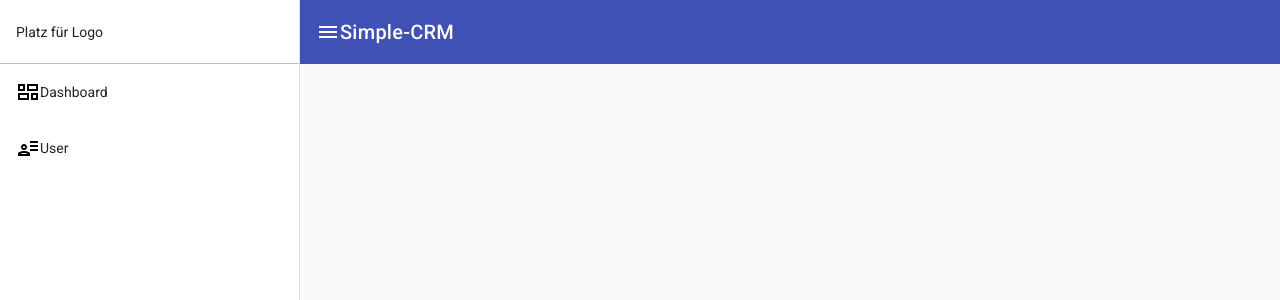
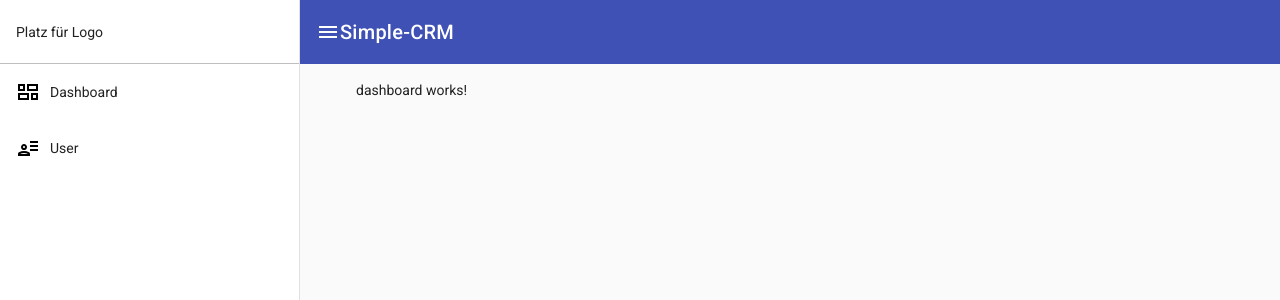
Before and after one commit to DanielStollnberger/simple, an Angular app: page / in a window 1280 px wide. Shown: the top 300 px of the page. Built offline with nearby package versions, Linux system fonts and the light colour scheme.

Commit message:
routes from sidenav added

```diff
--- a/src/app/app.html
+++ b/src/app/app.html
@@ -4,8 +4,14 @@
       Platz für Logo
     </div>
     <ul class="menu-list">
-      <li><svg xmlns="http://www.w3.org/2000/svg" height="24px" viewBox="0 -960 960 960" width="24px" fill="#black"><path d="M600-160v-280h280v280H600ZM440-520v-280h440v280H440ZM80-160v-280h440v280H80Zm0-360v-280h280v280H80Zm440-80h280v-120H520v120ZM160-240h280v-120H160v120Zm520 0h120v-120H680v120ZM160-600h120v-120H160v120Zm360 0Zm-80 240Zm240 0ZM280-600Z"/></svg>Dashboard</li>
-      <li><svg xmlns="http://www.w3.org/2000/svg" height="24px" viewBox="0 -960 960 960" width="24px" fill="primary"><path d="M560-680v-80h320v80H560Zm0 160v-80h320v80H560Zm0 160v-80h320v80H560Zm-325-75q-35-35-35-85t35-85q35-35 85-35t85 35q35 35 35 85t-35 85q-35 35-85 35t-85-35ZM80-160v-76q0-21 10-40t28-30q45-27 95.5-40.5T320-360q56 0 106.5 13.5T522-306q18 11 28 30t10 40v76H80Zm86-80h308q-35-20-74-30t-80-10q-41 0-80 10t-74 30Zm182.5-251.5Q360-503 360-520t-11.5-28.5Q337-560 320-560t-28.5 11.5Q280-537 280-520t11.5 28.5Q303-480 320-480t28.5-11.5ZM320-520Zm0 280Z"/></svg>User</li>
+      <li routerLink="/"><svg xmlns="http://www.w3.org/2000/svg" height="24px" viewBox="0 -960 960 960" width="24px" fill="#black">
+          <path
+            d="M600-160v-280h280v280H600ZM440-520v-280h440v280H440ZM80-160v-280h440v280H80Zm0-360v-280h280v280H80Zm440-80h280v-120H520v120ZM160-240h280v-120H160v120Zm520 0h120v-120H680v120ZM160-600h120v-120H160v120Zm360 0Zm-80 240Zm240 0ZM280-600Z" />
+        </svg>Dashboard</li>
+      <li routerLink="/user"><svg xmlns="http://www.w3.org/2000/svg" height="24px" viewBox="0 -960 960 960" width="24px" fill="primary">
+          <path
+            d="M560-680v-80h320v80H560Zm0 160v-80h320v80H560Zm0 160v-80h320v80H560Zm-325-75q-35-35-35-85t35-85q35-35 85-35t85 35q35 35 35 85t-35 85q-35 35-85 35t-85-35ZM80-160v-76q0-21 10-40t28-30q45-27 95.5-40.5T320-360q56 0 106.5 13.5T522-306q18 11 28 30t10 40v76H80Zm86-80h308q-35-20-74-30t-80-10q-41 0-80 10t-74 30Zm182.5-251.5Q360-503 360-520t-11.5-28.5Q337-560 320-560t-28.5 11.5Q280-537 280-520t11.5 28.5Q303-480 320-480t28.5-11.5ZM320-520Zm0 280Z" />
+        </svg>User</li>
     </ul>
   </mat-drawer>
   <div>
@@ -13,8 +19,8 @@
       <mat-icon class="menu-icon" (click)="drawer.toggle()">menu</mat-icon>
       <span>Simple-CRM</span>
     </mat-toolbar>
+    <div class="router-container">
+      <router-outlet />
+    </div>
   </div>
 </mat-drawer-container>
-
-
-<router-outlet />
--- a/src/app/app.routes.ts
+++ b/src/app/app.routes.ts
@@ -1,3 +1,12 @@
 import { Routes } from '@angular/router';
+import { Dashboard } from './dashboard/dashboard';
+import { User } from './user/user';
 
-export const routes: Routes = [];
+export const routes: Routes = [
+    {
+        path: '', component: Dashboard
+    },
+    {
+        path: 'user', component: User
+    }
+];
--- a/src/app/app.scss
+++ b/src/app/app.scss
@@ -0,0 +1,43 @@
+.mat-drawer-container {
+    height: 100vh;
+  }
+
+  .sidenav {
+    width: 300px !important;
+  }
+
+  .menu-icon {
+    cursor: pointer;
+  }
+
+
+  .logo-container {
+    display: flex;
+    align-items: center;
+    padding-left: 16px;
+    min-height: 63px;
+    border-bottom: 1px solid rgb(0, 0, 0, 0.25);
+  }
+
+  .menu-list{
+    list-style-type: none;
+    padding: 0;
+    margin: 0;
+    >li{
+      padding: 16px;
+      display: flex;
+      align-items: center;
+      &:hover{
+        cursor: pointer;
+        background: rgb(0, 0, 0, 0.1);
+      }
+      >svg{
+        padding-right: 10px;
+      }
+    }
+  }
+
+  .router-container{
+    padding-left: 56px;
+    padding-top: 16px;
+  }
--- /dev/null
+++ b/src/app/dashboard/dashboard.html
@@ -0,0 +1 @@
+<p>dashboard works!</p>
--- /dev/null
+++ b/src/app/dashboard/dashboard.ts
@@ -0,0 +1,11 @@
+import { Component } from '@angular/core';
+
+@Component({
+  selector: 'app-dashboard',
+  imports: [],
+  templateUrl: './dashboard.html',
+  styleUrl: './dashboard.scss',
+})
+export class Dashboard {
+
+}
--- /dev/null
+++ b/src/app/user/user.html
@@ -0,0 +1 @@
+<p>user works!</p>
--- /dev/null
+++ b/src/app/user/user.ts
@@ -0,0 +1,11 @@
+import { Component } from '@angular/core';
+
+@Component({
+  selector: 'app-user',
+  imports: [],
+  templateUrl: './user.html',
+  styleUrl: './user.scss',
+})
+export class User {
+
+}
--- a/src/styles.scss
+++ b/src/styles.scss
@@ -34,39 +34,10 @@ body {
   height: 100%;
 }
 
-.mat-drawer-container {
-  height: 100vh;
-}
-
-.sidenav {
-  width: 300px !important;
-}
-
-.menu-icon {
-  cursor: pointer;
+*{
+  margin: 0;
+  padding: 0;
 }
 
 
-.logo-container {
-  display: flex;
-  align-items: center;
-  padding-left: 16px;
-  min-height: 63px;
-  border-bottom: 1px solid rgb(0, 0, 0, 0.25);
-}
-
-.menu-list{
-  list-style-type: none;
-  padding: 0;
-  margin: 0;
-  >li{
-    padding: 16px 0 16px 16px;
-    display: flex;
-    align-items: center;
-    &:hover{
-      cursor: pointer;
-      background: rgb(0, 0, 0, 0.1);
-    }
-  }
-}
 /* You can add global styles to this file, and also import other style files */
```
Also changed, not shown: src/app/app.ts (+8 -8 lines), src/app/dashboard/dashboard.scss (added), src/app/user/user.scss (added), 2 other files (tests, documents, lock files or other folders).
